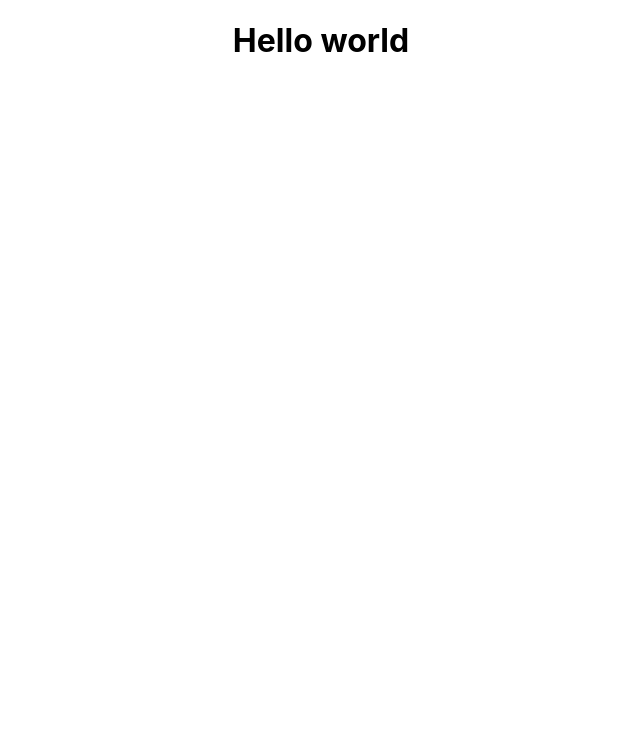
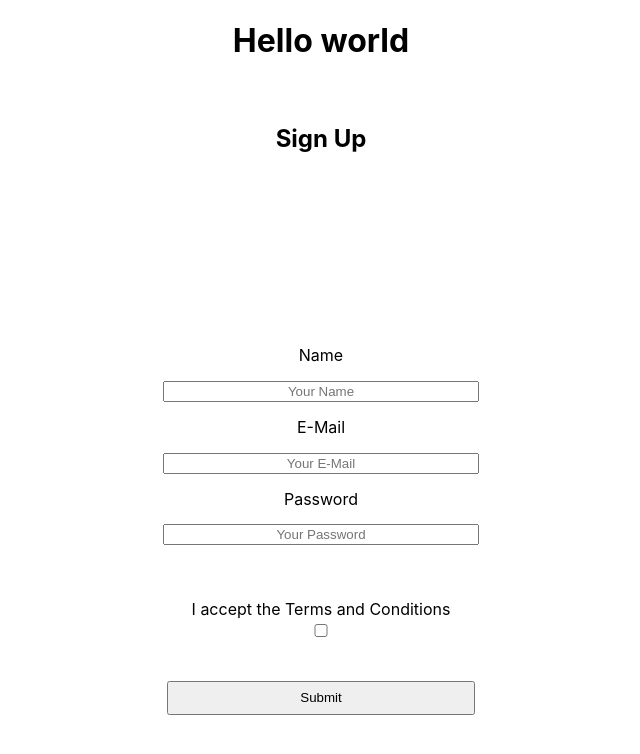
Before and after one commit to BW-Wunderlist-2/front-end, a React (Create React App) app in the folder my-app/: page /signup in a window 1280 px wide. Shown: the top 754 px of the page, without its empty margins (319-959 px from the left). Built offline with nearby package versions, Linux system fonts and the light colour scheme.

Commit message:
committing before merging

```diff
--- a/my-app/src/App.js
+++ b/my-app/src/App.js
@@ -1,6 +1,6 @@
-import React, { useState, useEffect } from 'react';
+import React from 'react';
 import './App.css';
-import { BrowserRouter as Router, Route, Link } from 'react-router-dom'
+import {Route} from 'react-router-dom'
 import {PrivateRoute, SignUp, Login, LandingPage} from './components'
 
 
--- a/my-app/src/components/Login.js
+++ b/my-app/src/components/Login.js
@@ -4,7 +4,32 @@ import React from 'react'
 export const Login = () => {
     return (
         <div>
+            <form>
 
+                <label> Name
+                    <input
+                    type='text'
+                    placeholder="Your Name"
+                    name="name"
+
+
+
+                    />
+                </label>
+
+
+                <label> Password
+                    <input
+                    type='password'
+                    placeholder="Your Password"
+                    name="password"
+
+
+                    />
+                </label>
+
+                <button>Login</button>
+            </form>
         </div>
     )
 }
--- a/my-app/src/components/SignUp.js
+++ b/my-app/src/components/SignUp.js
@@ -1,11 +1,164 @@
-import React from 'react'
+import React, {useState} from 'react'
+import styled from 'styled-components'
+import * as yup from 'yup'
+import schema from './schema'
+import {axiosWithAuth} from '../utils/axiosWithAuth'
+
+const StyledSignUp = styled.div`
+    form{
+        width: 60%;
+        display: flex;
+        margin: 0 auto;
+        flex-flow: column;
+    }
+    input{
+        width: 40%;
+        display: flex;
+        margin: 2% auto;
+        text-align: center;
+    }
+    h2{
+        margin: 5% 0;
+        margin-bottom: 5%;
+        justify-self: center;
+    }
+    button{
+        width: 40%;
+        margin: 0 auto;
+        text-align: center;
+        padding: 1%;
+    }
+    .checkbox{
+        margin: 5% auto;
+        font-size: 1rem;
+    }
+    h3{
+        font-size: 1rem;
+        color: red;
+    }
+`
+
+export const SignUp = (props) => {
+
+    const [formValue, setFormValue] = useState({
+        name: "",
+        email: "",
+        password: "",
+        cbx: false
+
+    })
+
+    const [errors, setErrors] = useState({
+        name: "",
+        email: "",
+        password: "",
+        cbx: ""
+
+    })
 
 
+    const validate = (event) => {
+        yup
+        .reach(schema, event.target.name)
+        .validate(event.target.value)
+        .then(valid => {
+            setErrors({
+                ...errors,
+                [event.target.name] : ""
 
-export const SignUp = () => {
+            })
+        })
+        .catch(err => {
+            setErrors({
+                ...errors,
+                [event.target.name] : err.errors[0]
+
+            })
+        })
+    }
+
+    const onSubmit = (event) => {
+        event.preventDefault();
+        axiosWithAuth()
+        .post('api/admission/register',{
+            "username": formValue.email,
+            "password": formValue.password
+        })
+        .then((res)=>{
+            localStorage.setItem("token", res.data.token)
+            localStorage.setItem("UID", res.data.data.id)
+        })
+        .catch((err)=>{
+            console.log(err)
+        })
+        setFormValue({name: "", email: "", password: "", cbx: false})
+    }
+
+    const inputChange = (event) => {
+        event.persist()
+        validate(event)
+        let value = event.target.type === 'checkbox' ? event.target.checked : event.target.value
+        setFormValue({...formValue, [event.target.name] : value})
+    }
+
+
     return (
-        <div>
+        <StyledSignUp>
+            <h2>Sign Up</h2>
+            <form onSubmit={onSubmit}>
+                <h3>{errors.name}</h3>
+                <h3>{errors.email}</h3>
+                <h3>{errors.password}</h3>
+                <h3>{errors.cbx}</h3>
 
-        </div>
+                <label> Name
+                    <input
+                    type='text'
+                    placeholder="Your Name"
+                    name="name"
+                    value={formValue.name}
+                    onChange={inputChange}
+
+
+                    />
+                </label>
+
+                <label> E-Mail
+                    <input
+                    type='email'
+                    placeholder="Your E-Mail"
+                    name="email"
+                    value={formValue.email}
+                    onChange={inputChange}
+
+                    />
+                </label>
+
+                <label> Password
+                    <input
+                    type='password'
+                    placeholder="Your Password"
+                    name="password"
+                    value={formValue.password}
+                    onChange={inputChange}
+
+                    />
+                </label>
+
+                <label className="checkbox"> I accept the Terms and Conditions
+                    <input
+                    type='checkbox'
+                    name="cbx"
+                    checked={formValue.cbx}
+                    onChange={inputChange}
+
+
+                    />
+
+                </label>
+
+                <button onSubmit={onSubmit}>Submit</button>
+            </form>
+        </StyledSignUp>
     )
 }
--- /dev/null
+++ b/my-app/src/components/schema.js
@@ -0,0 +1,18 @@
+
+import * as yup from 'yup'
+
+export default yup.object().shape({
+    name: yup.string()
+        .required('Name field is Required')
+        .min(2, 'Name must be 2 characters or longer'),
+
+    email: yup.string()
+        .required('E-mail field is Required'),
+
+    password: yup.string()
+        .required('Password field is Required')
+        .min(8, 'Password must be 8 characters or longer'),
+
+    cbx: yup.boolean()
+
+})
```
Also changed, not shown: 1 other file (tests, documents, lock files or other folders).
